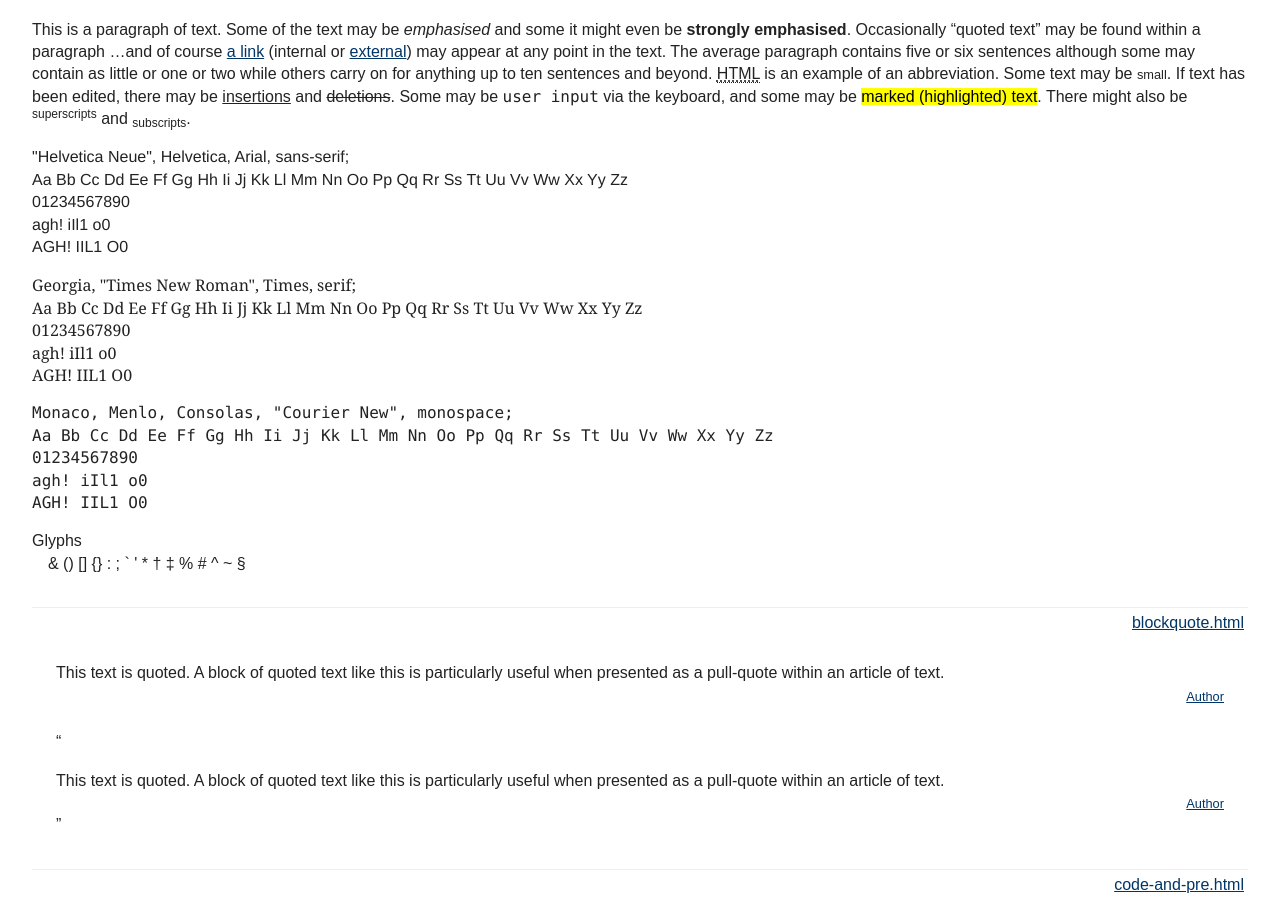
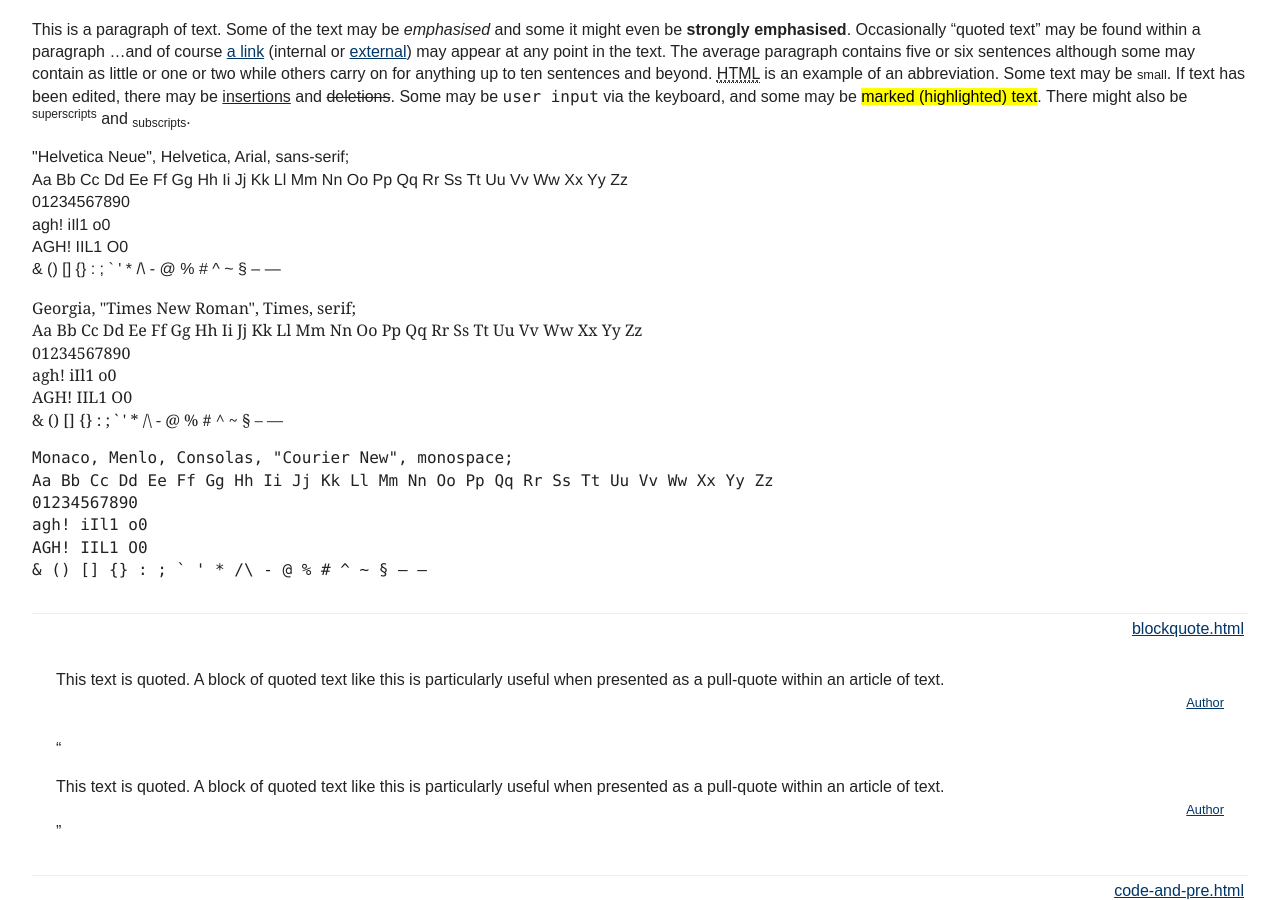
Before and after one commit to SteveBarnett/Front-end-Style-Guide, a Jekyll site: the page built from index.html, in a window 1280 px wide and 900 px high, scrolled down 788 px. Built offline with Jekyll 4.4.1, drawn with Linux system fonts in a browser that asks for light colours; Markdown is read by kramdown in place of the engine named in the settings.

Commit message:
Updated glyphs

```diff
--- a/_includes/paragraph.html
+++ b/_includes/paragraph.html
@@ -7,7 +7,8 @@
   Aa Bb Cc Dd Ee Ff Gg Hh Ii Jj Kk Ll Mm Nn Oo Pp Qq Rr Ss Tt Uu Vv Ww Xx Yy Zz<br />
   01234567890<br />
   agh! iIl1 o0<br />
-  AGH! IIL1 O0</p>
+  AGH! IIL1 O0<br />
+  &amp; () [] {} : ; ` ' * /\ - @ % # ^ ~ &sect; &ndash; &mdash;</p>
 </div>
 
 <div class="font--serif">
@@ -15,7 +16,8 @@
   Aa Bb Cc Dd Ee Ff Gg Hh Ii Jj Kk Ll Mm Nn Oo Pp Qq Rr Ss Tt Uu Vv Ww Xx Yy Zz<br />
   01234567890<br />
   agh! iIl1 o0<br />
-  AGH! IIL1 O0</p>
+  AGH! IIL1 O0<br />
+  &amp; () [] {} : ; ` ' * /\ - @ % # ^ ~ &sect; &ndash; &mdash;</p>
 </div>
 
 
@@ -24,11 +26,6 @@
   Aa Bb Cc Dd Ee Ff Gg Hh Ii Jj Kk Ll Mm Nn Oo Pp Qq Rr Ss Tt Uu Vv Ww Xx Yy Zz<br />
   01234567890<br />
   agh! iIl1 o0<br />
-  AGH! IIL1 O0</p>
+  AGH! IIL1 O0<br />
+  &amp; () [] {} : ; ` ' * /\ - @ % # ^ ~ &sect; &ndash; &mdash;</p>
 </div>
-
-<!-- Add examples of different sizes used. -->
-
-<p>Glyphs</p>
-
-<p>&amp; () [] {} : ; ` ' * &dagger; &Dagger; % # ^ ~ &sect;</p>
```
